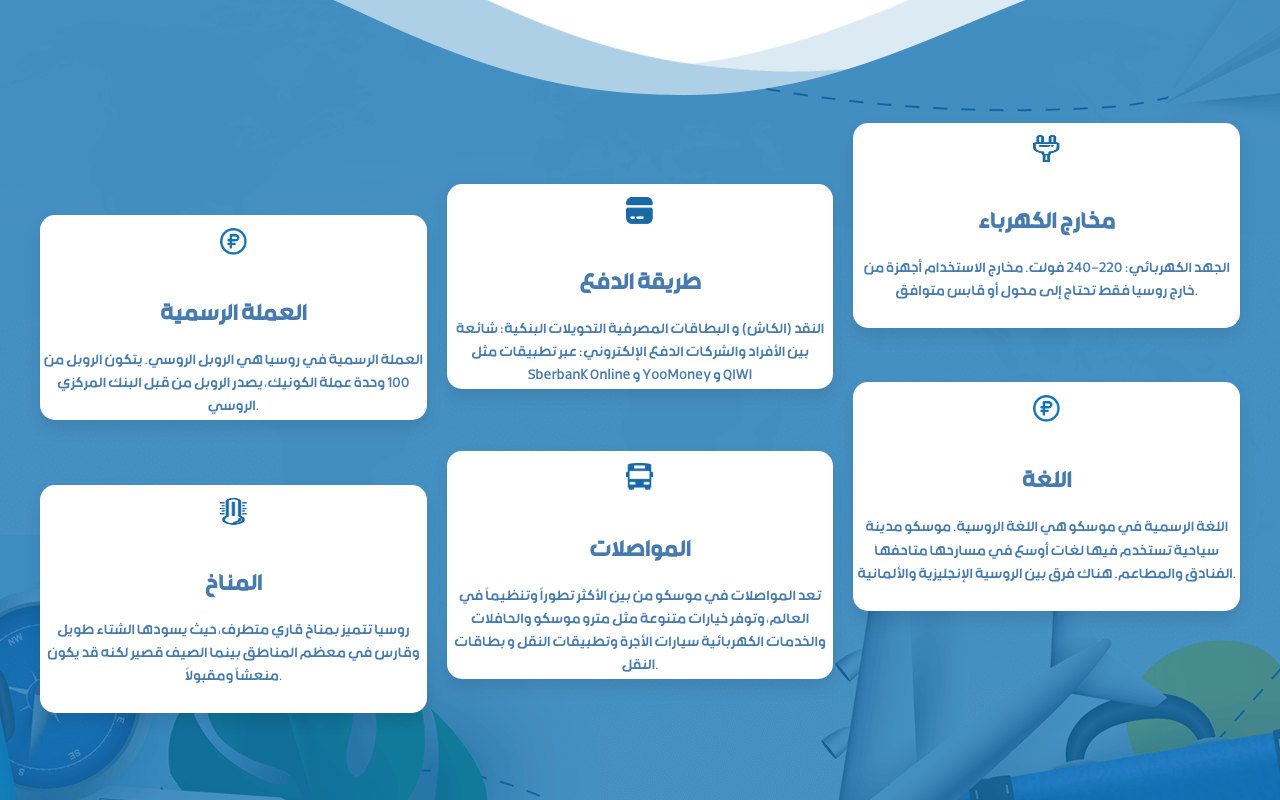
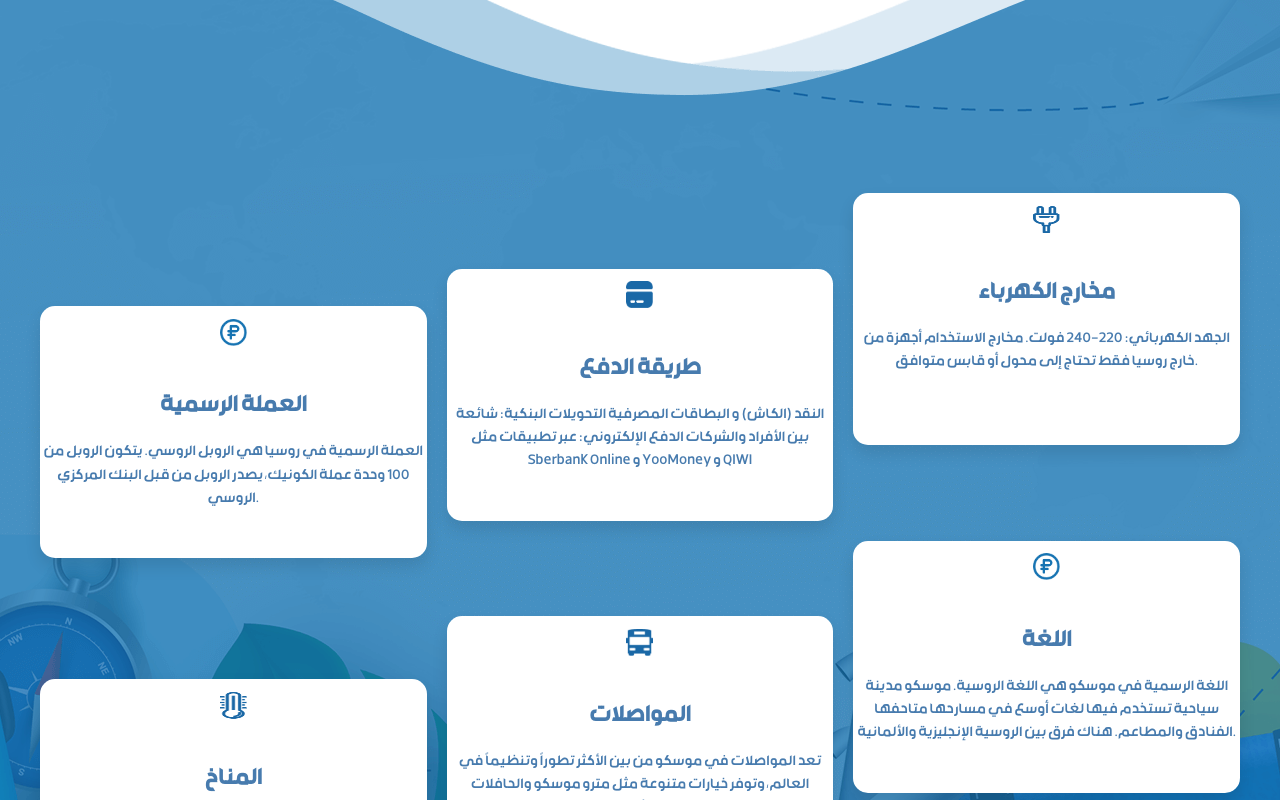
Before and after one commit to zhraaali/Russia, a React (Create React App) app: page / in a window 1280 px wide. Shown: the part 5560-6360 px from the top of the page. Built offline with nearby package versions, Linux system fonts and the light colour scheme.

Commit message:
editSecond

```diff
--- a/src/components/ImportantInfoSection/ImportantInfoSection.css
+++ b/src/components/ImportantInfoSection/ImportantInfoSection.css
@@ -36,6 +36,7 @@
 .info-title {
   font-size: 3em;
   color: #2C3E50;
+  color: #1A68A6;
   /* margin-bottom: 60px; */
   margin-top: 80px;
 }
@@ -62,6 +63,7 @@
   transition: transform 0.3s ease, box-shadow 0.3s ease;
   /* Height and width adjustments for responsive design */
   height: auto;
+  height: 250px;
   width: auto; /* استخدم auto ليتناسب مع grid */
   position: static; /* إزالة absolute positioning ما لم يكن هناك سبب قوي لها */
   /* top: 20%; */ /* إزالة هذا أو جعله responsive */
@@ -81,6 +83,11 @@
   /* bottom: 10%; */
 }
 
+.card-right2{
+  position: relative;
+  top: 180%;
+}
+
 .payment{
   position: relative;
   /* top: 130%; */
@@ -89,7 +96,8 @@
 
 .payment2{
   position: relative;
-  top: 180%;
+  /* top: 180%; */
+  top: 210%;
 }
 
 .electric{
@@ -99,7 +107,8 @@
 
 .electric2{
   position: relative;
-  top: 195%;
+  /* top: 195%; */
+  top: 235%;
 }
 
 .info-card:hover {
@@ -126,6 +135,7 @@
 .card-title {
   font-size: 1.4em; /* حجم مناسب للعناوين */
   color: #477BAE;
+  /* color: #1A68A6 !important; */
   margin-bottom: 10px; /* مسافة بين العنوان والوصف */
   margin-top: 0;
   font-weight: 600;
--- a/src/components/ImportantInfoSection/ImportantInfoSection.jsx
+++ b/src/components/ImportantInfoSection/ImportantInfoSection.jsx
@@ -70,7 +70,7 @@ const ImportantInfoSection = () => {
           </p>
         </div>
 
-        <div className="info-card card-right">
+        <div className="info-card card-right2">
           <div className="card-icon"><img src={languageIcon} /></div>
           <h3 className="card-title">اللغة</h3>
           <p className="card-description">
```
